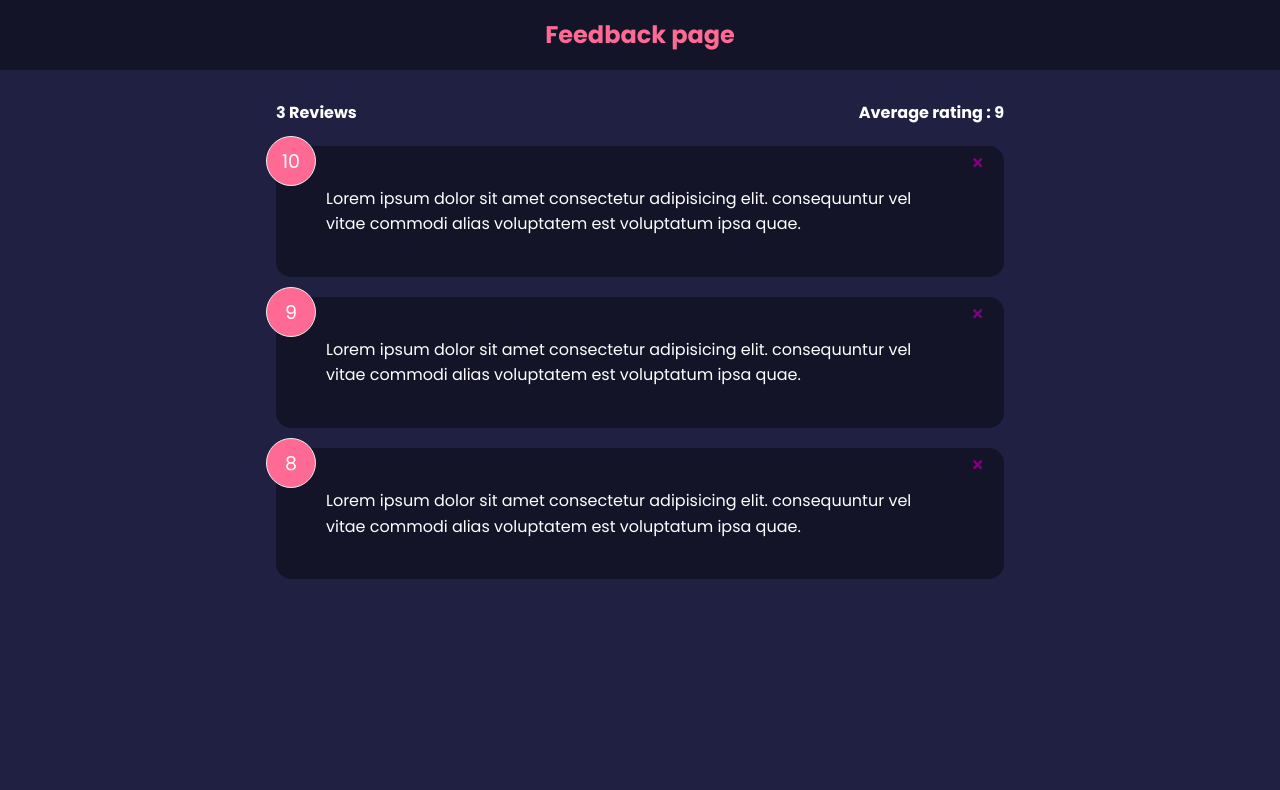
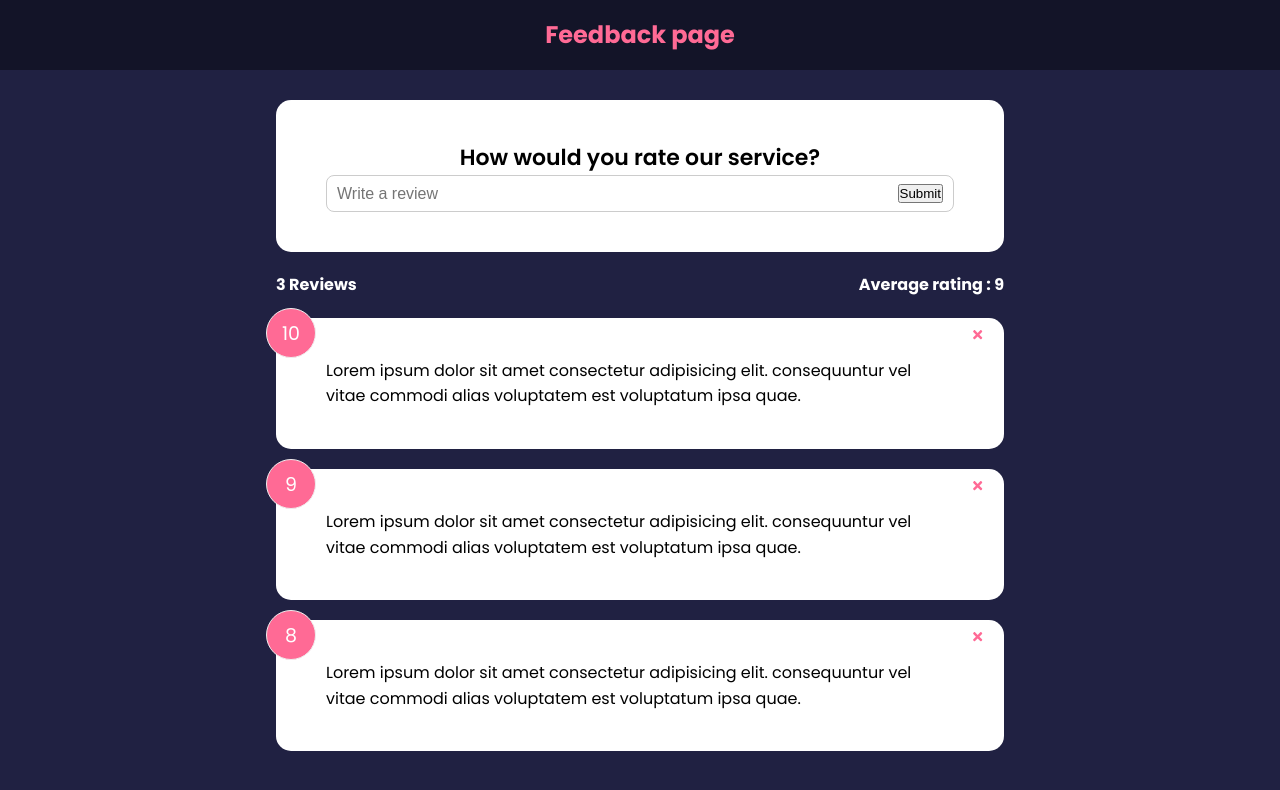
Before and after one commit to neerajprabhuram/practice-project-1, a React (Create React App) app: page / in a window 1280 px wide. Shown: the top 790 px of the page. Built offline with nearby package versions, Linux system fonts and the light colour scheme.

Commit message:
added a feedback form

```diff
--- a/src/App.js
+++ b/src/App.js
@@ -4,6 +4,7 @@
 import FeedbackList from './components/FeedbackList'
 import FeedbackData from './data/FeedbackData'
 import FeedbackStats from './components/FeedbackStats'
+import FeedbackForm from './components/FeedbackForm'
 
 const App = () => {
   const [feedback, setFeedback] = useState(FeedbackData)
@@ -18,6 +19,7 @@
     <>
       <Header />
       <div className="container">
+        <FeedbackForm />
         <FeedbackStats feedback={feedback} />
         <FeedbackList feedback={feedback} handleDelete={deleteFeedback} />
       </div>
--- /dev/null
+++ b/src/components/FeedbackForm.jsx
@@ -0,0 +1,31 @@
+import { useState } from 'react'
+
+import Card from './shared/Card'
+
+const FeedbackForm = () => {
+  const [text, setText] = useState('')
+
+  const handleTextChange = (e) => {
+    setText(e.target.value)
+  }
+
+  return (
+    <Card>
+      <form>
+        <h2>How would you rate our service?</h2>
+        {/* rating component */}
+        <div className="input-group">
+          <input
+            type="text"
+            placeholder="Write a review"
+            value={text}
+            onChange={handleTextChange}
+          />
+          <button type="submit">Submit</button>
+        </div>
+      </form>
+    </Card>
+  )
+}
+
+export default FeedbackForm
--- a/src/components/FeedbackItem.jsx
+++ b/src/components/FeedbackItem.jsx
@@ -7,7 +7,7 @@
     <Card>
       <div className="num-display">{item.rating}</div>
       <button className="close" onClick={()=>handleDelete(item.id)}>
-          <FaTimes color='purple' />
+          <FaTimes color='#ff6a95' />
       </button>
       <div className="text-display">{item.text}</div>
     </Card>
--- a/src/components/shared/Card.jsx
+++ b/src/components/shared/Card.jsx
@@ -17,12 +17,12 @@
 }
 
 Card.defaultProps = {
-  reverse: true,
+  reverse: false,
 }
 
 Card.propTypes = {
-  children : PropTypes.node.isRequired,
-  reverse : PropTypes.bool
+  children: PropTypes.node.isRequired,
+  reverse: PropTypes.bool,
 }
 
 export default Card
```
